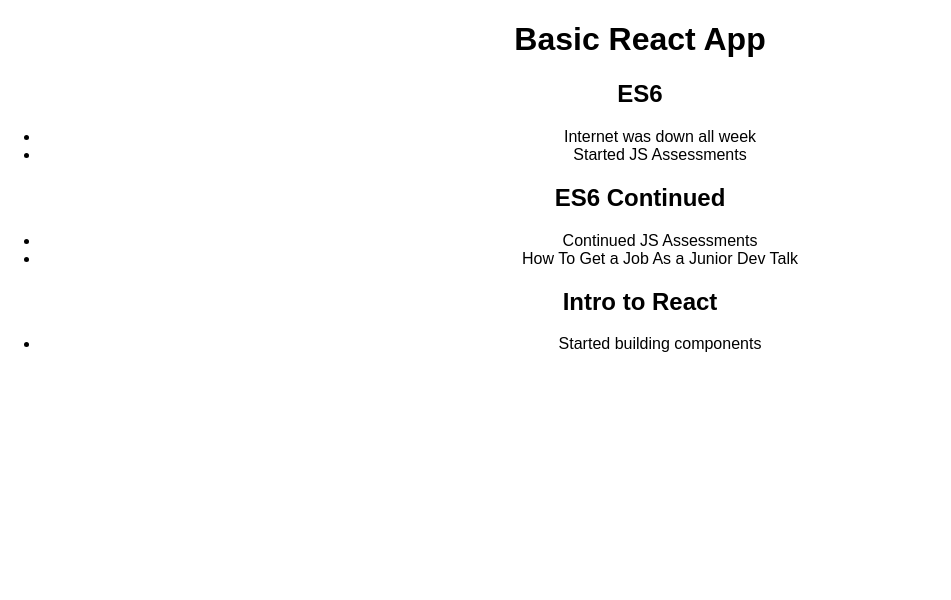
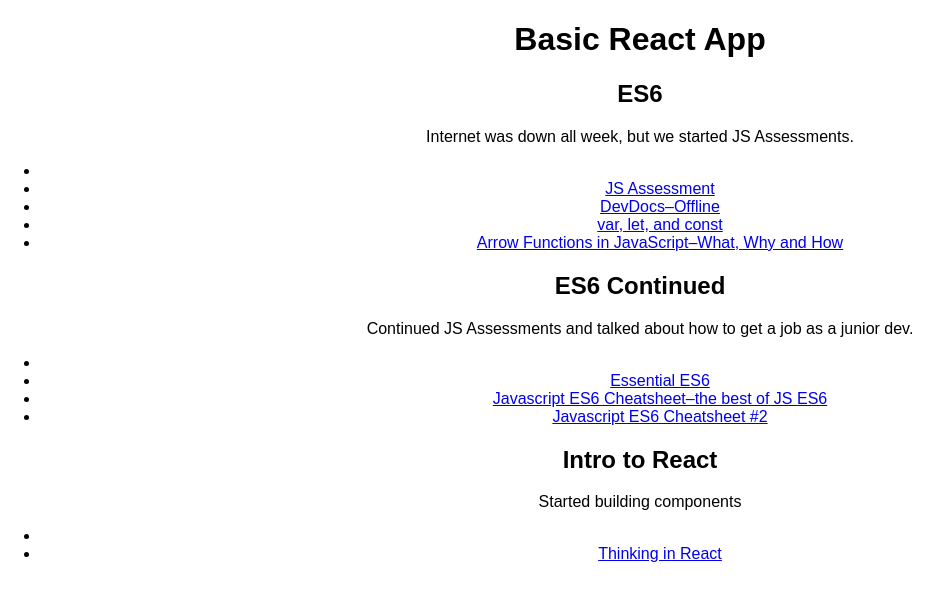
Before and after one commit to lunarnightlight/reactpractice, a React (Create React App) app: page / in a window 1280 px wide. Shown: the top 600 px of the page, without its empty margins (0-951 px from the left). Built offline with nearby package versions, Linux system fonts and the light colour scheme.

Commit message:
now have links but Resources child renders a null list for the week summaries

```diff
--- a/src/App.js
+++ b/src/App.js
@@ -8,15 +8,26 @@
     this.state = {
       header: 'Basic React App',
       week1: [
-        { activity: 'Internet was down all week' },
-        { activity: 'Started JS Assessments'},
+        { summary: 'Internet was down all week, but we started JS Assessments.'},
+
+        { title: 'JS Assessment', link: 'https://github.com/rmurphey/js-assessment' },
+        { title: 'DevDocs–Offline', link: 'https://devdocs.io/offline' },
+        { title: 'var, let, and const', link: 'https://www.youtube.com/watch?v=sjyJBL5fkp8' },
+        { title: 'Arrow Functions in JavaScript–What, Why and How', link: 'https://www.youtube.com/watch?v=6sQDTgOqh-I' },
+
       ],
       week2: [
-        { activity: 'Continued JS Assessments' },
-        { activity: 'How To Get a Job As a Junior Dev Talk' },
+        { summary: 'Continued JS Assessments and talked about how to get a job as a junior dev.' },
+
+        { title: 'Essential ES6', link: 'https://www.youtube.com/watch?v=CozSF5abcTA' },
+        { title: 'Javascript ES6 Cheatsheet–the best of JS ES6', link: 'https://www.youtube.com/watch?v=AfWYO8t7ed4' },
+        { title: 'Javascript ES6 Cheatsheet #2', link: 'https://www.youtube.com/watch?v=LmL0Gh193M0' },
       ],
       week3: [
-        { activity: 'Started building components' },
+        { summary: 'Started building components' },
+
+        { title: 'Thinking in React', link: 'https://facebook.github.io/react/docs/thinking-in-react.html' },
+
       ],
     }
   }
@@ -29,15 +40,20 @@
 
         <div>
           <h2>ES6</h2>
-            <Week agenda={this.state.week1} />
+            <Week overview={this.state.week1} />
+            <Resources links={this.state.week1} />
         </div>
+
         <div>
           <h2>ES6 Continued</h2>
-            <Week agenda={this.state.week2} />
-         </div>
+            <Week overview={this.state.week2} />
+            <Resources links={this.state.week2} />
+        </div>
+
          <div>
           <h2>Intro to React</h2>
-            <Week agenda={this.state.week3} />
+            <Week overview={this.state.week3} />
+            <Resources links={this.state.week3} />
         </div>
       </div>
     );
@@ -55,15 +71,28 @@
 }
 
 class Week extends Component {
+
   render() {
-    const bullets = this.props.agenda.map((item) => <li>{item.activity}</li> );
+    const blurb = this.props.overview.map((item, idx) => {
+      return <p key={idx}>{item.summary}</p>
+    });
     return (
-      <ul className='App'>{bullets}</ul>
+      <div className='App'>{blurb}</div>
+    );
+  }
+}
+
+class Resources extends Component {
+
+  render() {
+    const material = this.props.links.map((item, idx) => {
+      return <li key={idx}><a href={item.link}>{item.title}</a></li>;
+    });
+    return (
+      <ul className='App'>{material}</ul>
     );
   }
 }
 
 
-
-
 export default App;
```
